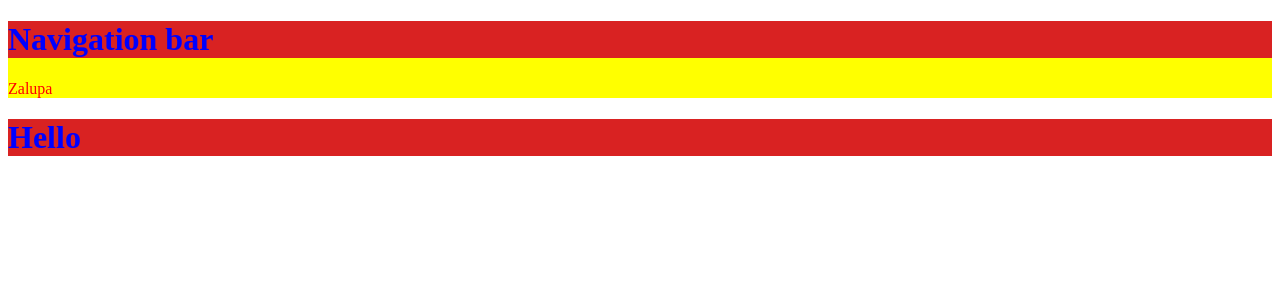
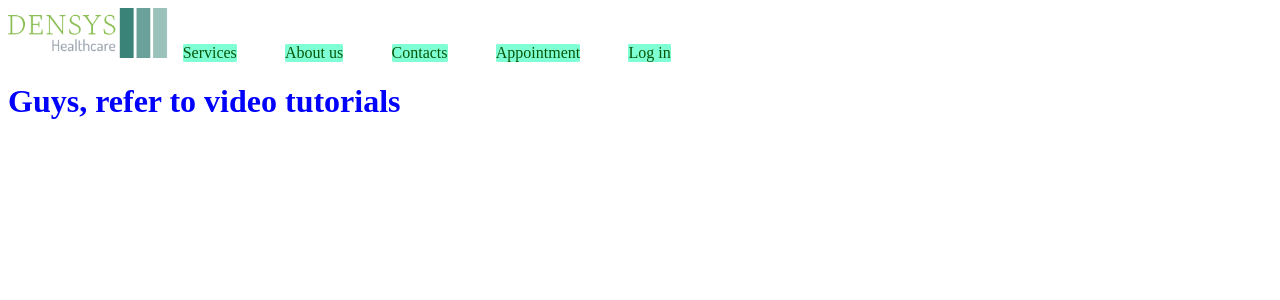
Before and after one commit to jaranohaal/Densys.me, a Django app: page / in a window 1280 px wide. Shown: the top 300 px of the page. Run offline with Django 3.2, Linux system fonts and the light colour scheme.

Commit message:
Changed main.html style

```diff
--- a/static/styles/main.css
+++ b/static/styles/main.css
@@ -1,14 +1,29 @@
 h1{
     color: blue;
-    background-color: rgb(217, 34, 34);
+    background: white;
 
   }
   body{
-    background-color: white;
+    background: white;
   }
   div{
-    background-color: yellow;
+    background: white;
+    display: inline-block;
+    width: 10%;
   }
-  a{
-    color: red;
+  img{
+
+    height: 50px;
   }
+  nav a{
+    display: inline-block;
+    color: rgb(8, 86, 8);
+    border-radius: 5%;
+    height:22%;
+    background: aquamarine;
+    margin-left: 5%;
+  }
+  nav{
+    width: 70%;
+    display: inline-block;
+  }
--- a/templates/index.html
+++ b/templates/index.html
@@ -15,7 +15,7 @@
 
     </head>
     <body>
-        <h1>Hello</h1>
+        <h1>Guys, refer to video tutorials</h1>
         {% block content %}
 
         {% endblock %}
--- a/templates/navbar.html
+++ b/templates/navbar.html
@@ -7,11 +7,17 @@
     </head>
     <body>
         <header id="header">
+            <div id="logo">
+                <img class="logo" src="{%static 'logo.png'%}"></img>
+            </div>
+                <nav>
 
-            <div>
-                 <h1 class="logo" >Navigation bar</h1>
-                 <a>Zalupa</a>
-            </div>
+                    <a>Services</a>
+                    <a>About us</a>
+                    <a>Contacts</a>
+                    <a>Appointment</a>
+                    <a>Log in</a>
+                 </nav>
         </header>
     </body>
 
```
Also changed, not shown: static/logo.png (added).
